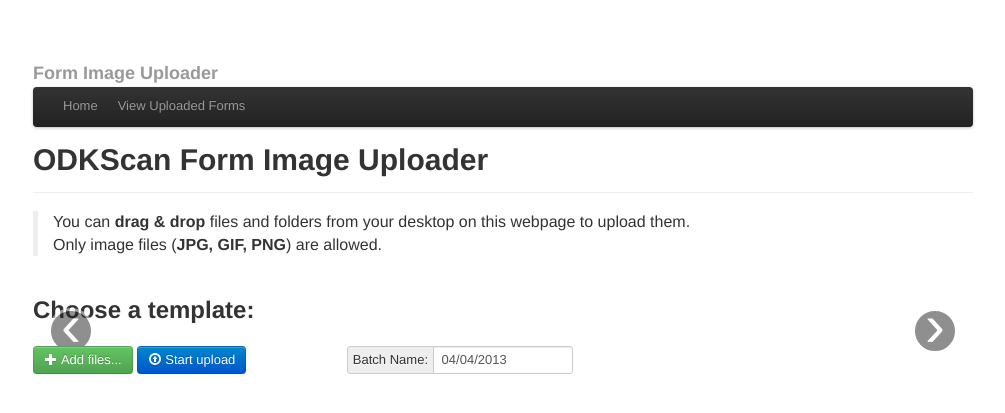
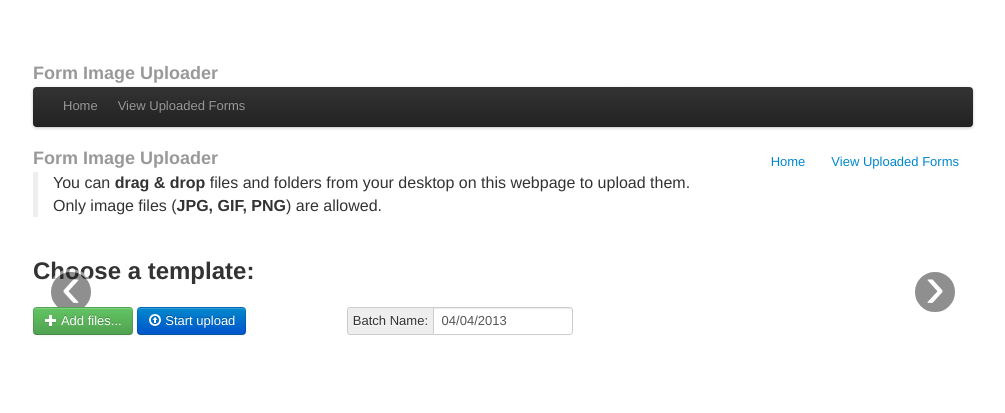
Before and after one commit to nathanathan/ODKScan_webapp, a Django app: template templates/uploader.html in a window 1280 px wide. Shown: the top 413 px of the page, without its empty margins (137-1142 px from the left). Run offline with Django 3.2, Linux system fonts and the light colour scheme; the template is opened without the code that fills it, so the values that code supplies are empty; some libraries are stand-ins or nearby versions.

Commit message:
Working on upload interface

```diff
--- a/templates/uploader.html
+++ b/templates/uploader.html
@@ -41,9 +41,14 @@
         </div><!-- /.navbar -->
       </div>
 
-    <div class="page-header">
-        <h1>ODKScan Form Image Uploader</h1>
-    </div>
+      <div class="masthead">
+        <ul class="nav nav-pills pull-right">
+          <li><a href="../">Home</a></li>
+          <li><a href="../admin/ODKScan_webapp/formimage/">View Uploaded Forms</a></li>
+        </ul>
+        <h3 class="muted">Form Image Uploader</h3>
+      </div>
+
     <blockquote>
         <p>You can <strong>drag &amp; drop</strong> files and folders from your desktop on this webpage to upload them.</p>
         <p>Only image files (<strong>JPG, GIF, PNG</strong>) are allowed.</p>
```
